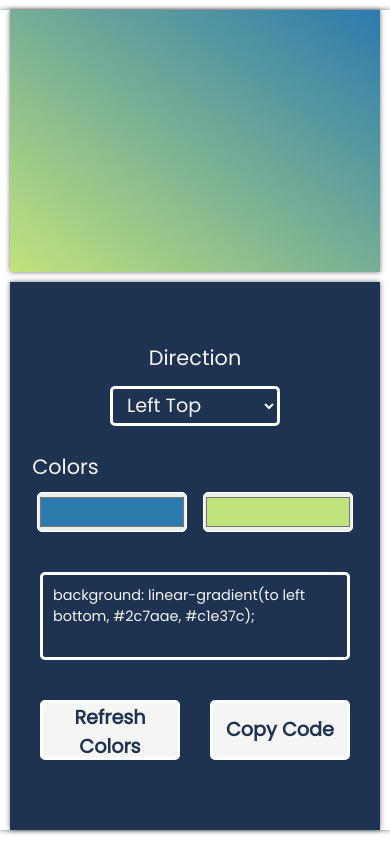
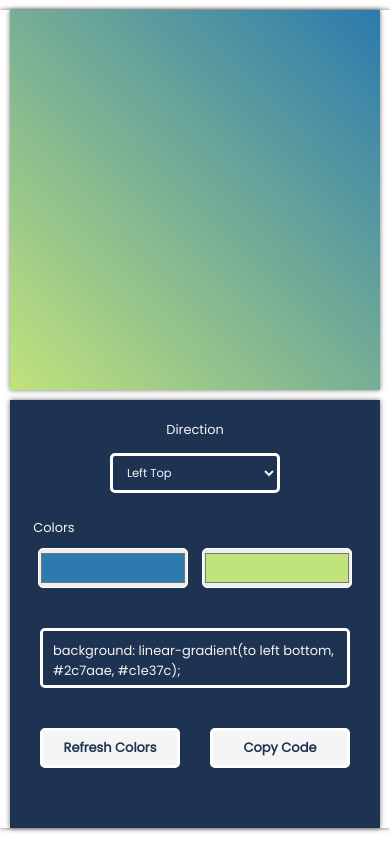
Before and after one commit to dlsptm/myGradientGenerator, a plain HTML site: page index.html in a window 390 px wide. Drawn offline with Linux system fonts and the light colour scheme.

Commit message:
Update style.css

```diff
--- a/style.css
+++ b/style.css
@@ -113,8 +113,16 @@ button:active {
 }
 
 @media screen and (max-width: 800px) {
+  * {
+    font-size: 0.9rem;
+  }
+
   .gradient-box{
-    height: 31vh;
+    height: 45vh;
+  }
+
+  .gradient-content {
+    padding: 20px 0;
   }
 
   .colum-direction, .column-colors {
@@ -128,6 +136,10 @@ button:active {
     margin: 0 50px 25px 50px
   }
 
+  select {
+    font-size: 0.8rem;
+  }
+
   input {
     margin: 10px 5px;
   }
@@ -135,10 +147,13 @@ button:active {
   textarea {
       padding-bottom: 30px;
       width: 100%;
+      height: 60px;
   }
 
   button {
+    font-size: 0.9rem;
     width: 140px;
+    height: 40px;
     margin: 10px 15px;
   }
 }
```
